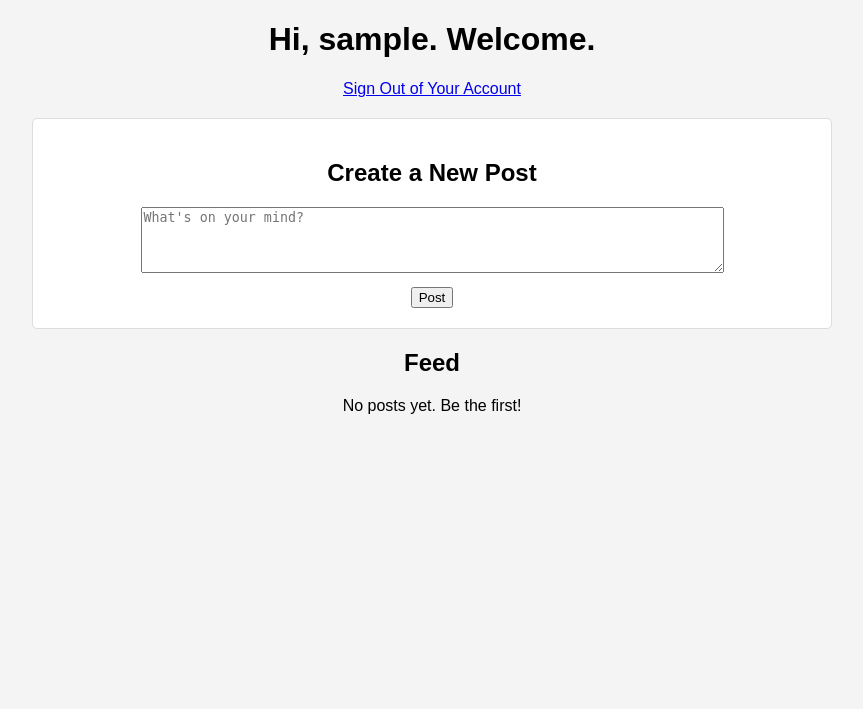
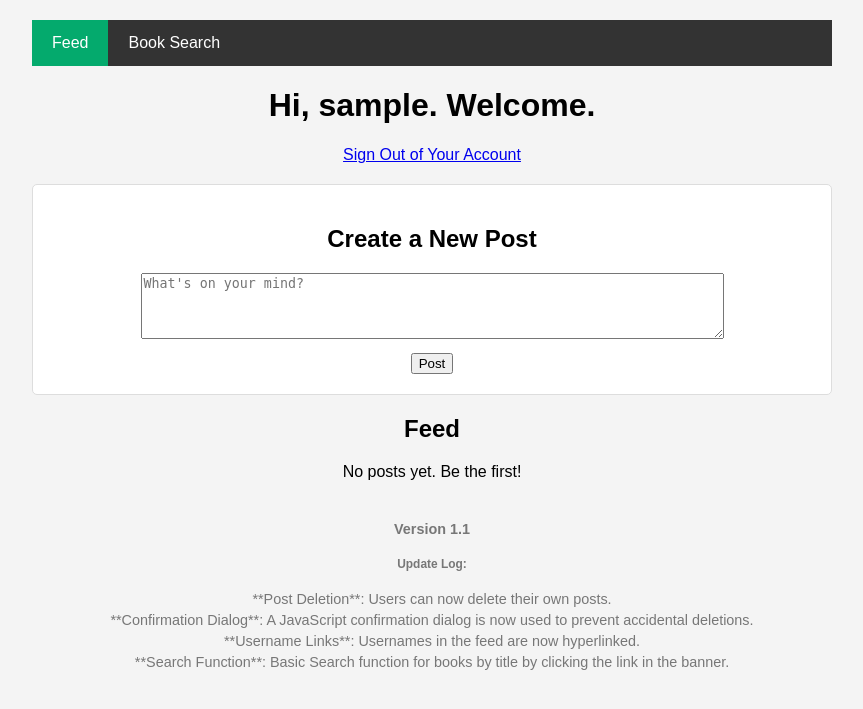
Before and after one commit to GRead-Development/GRead, a PHP site: page / in a window 1280 px wide. Shown: the top 709 px of the page, without its empty margins (208-1071 px from the left). Run offline with PHP 8.4, Linux system fonts and the light colour scheme; the visitor is signed in with stand-in values (Sample User, id 1); data that the repository does not hold is empty.

Commit message:
Add files via upload

```diff
--- a/index.php
+++ b/index.php
@@ -6,6 +6,31 @@ require_once "config.php";
 if (!isset($_SESSION["loggedin"]) || $_SESSION["loggedin"] !== true) {
     header("location: login.php");
     exit;
+}
+
+// ## Handle Post Deletion ##
+if ($_SERVER["REQUEST_METHOD"] == "GET" && isset($_GET["delete_post_id"])) {
+    $postId = trim($_GET["delete_post_id"]);
+
+    // Prepare a delete statement
+    $sql = "DELETE FROM posts WHERE id = ? AND userid = ?";
+
+    if ($stmt = $mysqli->prepare($sql)) {
+        $stmt->bind_param("ii", $postId, $_SESSION["id"]);
+
+        if (!$stmt->execute()) {
+            die("ERROR: Could not execute delete query. " . $stmt->error);
+        }
+
+        $stmt->close();
+
+        // Redirect on success to prevent re-submission
+        header("Location: " . $_SERVER['PHP_SELF']);
+        exit();
+
+    } else {
+        die("ERROR: Could not prepare delete query. " . $mysqli->error);
+    }
 }
 
 // ## Handle Post Submission ##
@@ -41,14 +66,27 @@ if ($_SERVER["REQUEST_METHOD"] == "POST" && !empty(trim($_POST["content"]))) {
     <style>
         body { font: 16px sans-serif; text-align: center; background-color: #f4f4f4; }
         .wrapper { width: 800px; margin: 20px auto; }
+        .navbar { background-color: #333; overflow: hidden; }
+        .navbar a { float: left; display: block; color: white; text-align: center; padding: 14px 20px; text-decoration: none; }
+        .navbar a:hover { background-color: #575757; }
+        .navbar a.active { background-color: #04AA6D; }
         .post-form { margin: 20px auto; padding: 20px; border: 1px solid #ddd; background: #fff; border-radius: 5px; }
         .post { border: 1px solid #ccc; margin-top: 15px; padding: 10px; text-align: left; background: #fff; border-radius: 5px; }
         .post p { margin: 0 0 10px 0; word-wrap: break-word; }
-        .post-info { font-size: 0.8em; color: #555; border-top: 1px solid #eee; padding-top: 5px; }
+        .post-info { font-size: 0.8em; color: #555; border-top: 1px solid #eee; padding-top: 5px; display: flex; justify-content: space-between; align-items: center; }
+        .delete-btn { font-size: 0.8em; color: #a94442; text-decoration: none; }
+        .version-info { margin-top: 40px; font-size: 0.9em; color: #777; }
+        .version-info h4 { margin-bottom: 5px; }
+        .version-info ul { list-style-type: none; padding: 0; }
+        .version-info li { margin-bottom: 5px; }
     </style>
 </head>
 <body>
     <div class="wrapper">
+        <div class="navbar">
+            <a href="index.php" class="active">Feed</a>
+            <a href="book_search.php">Book Search</a>
+        </div>
         <h1>Hi, <b><?php echo htmlspecialchars($_SESSION["username"]); ?></b>. Welcome.</h1>
         <p><a href="logout.php">Sign Out of Your Account</a></p>
 
@@ -68,8 +106,8 @@ if ($_SERVER["REQUEST_METHOD"] == "POST" && !empty(trim($_POST["content"]))) {
             <h2>Feed</h2>
             <?php
             // ## Display the Feed ##
-            // This SQL query joins the 'posts' and 'users' tables to get the username for each post.
-            $sql = "SELECT users.username, posts.content, posts.created
+            // This SQL query joins the 'posts' and 'users' tables to get the username and post ID for each post.
+            $sql = "SELECT users.username, users.id AS userid, posts.id AS postid, posts.content, posts.created
                     FROM posts
                     JOIN users ON posts.userid = users.id
                     ORDER BY posts.created DESC";
@@ -82,7 +120,14 @@ if ($_SERVER["REQUEST_METHOD"] == "POST" && !empty(trim($_POST["content"]))) {
                         echo "<div class='post'>";
                         // Use htmlspecialchars to prevent XSS attacks
                         echo "<p>" . htmlspecialchars($row['content']) . "</p>";
-                        echo "<div class='post-info'>Posted by <strong>" . htmlspecialchars($row['username']) . "</strong> on " . $row['created'] . "</div>";
+                        echo "<div class='post-info'>";
+                        echo "<span>Posted by <strong><a href='#'>" . htmlspecialchars($row['username']) . "</a></strong> on " . $row['created'] . "</span>";
+
+                        // Show delete button only if the post belongs to the current user
+                        if ($row['userid'] == $_SESSION['id']) {
+                            echo '<a href="?delete_post_id=' . $row['postid'] . '" class="delete-btn" onclick="return confirm(\'Are you sure you want to delete this post?\');">Delete</a>';
+                        }
+                        echo "</div>";
                         echo "</div>";
                     }
                     // Free the result set from memory
@@ -99,6 +144,18 @@ if ($_SERVER["REQUEST_METHOD"] == "POST" && !empty(trim($_POST["content"]))) {
             $mysqli->close();
             ?>
         </div>
+
+        <div class="version-info">
+            <h4>Version 1.1</h4>
+            <h5>Update Log:</h5>
+            <ul>
+                <li>**Post Deletion**: Users can now delete their own posts.</li>
+                <li>**Confirmation Dialog**: A JavaScript confirmation dialog is now used to prevent accidental deletions.</li>
+                <li>**Username Links**: Usernames in the feed are now hyperlinked.</li>
+				<li>**Search Function**:  Basic Search function for books by title by clicking the link in the banner.</li>
+            </ul>
+        </div>
+
     </div>
 </body>
 </html>
```
Also changed, not shown: book_search.php (added, +163 -0 lines).
